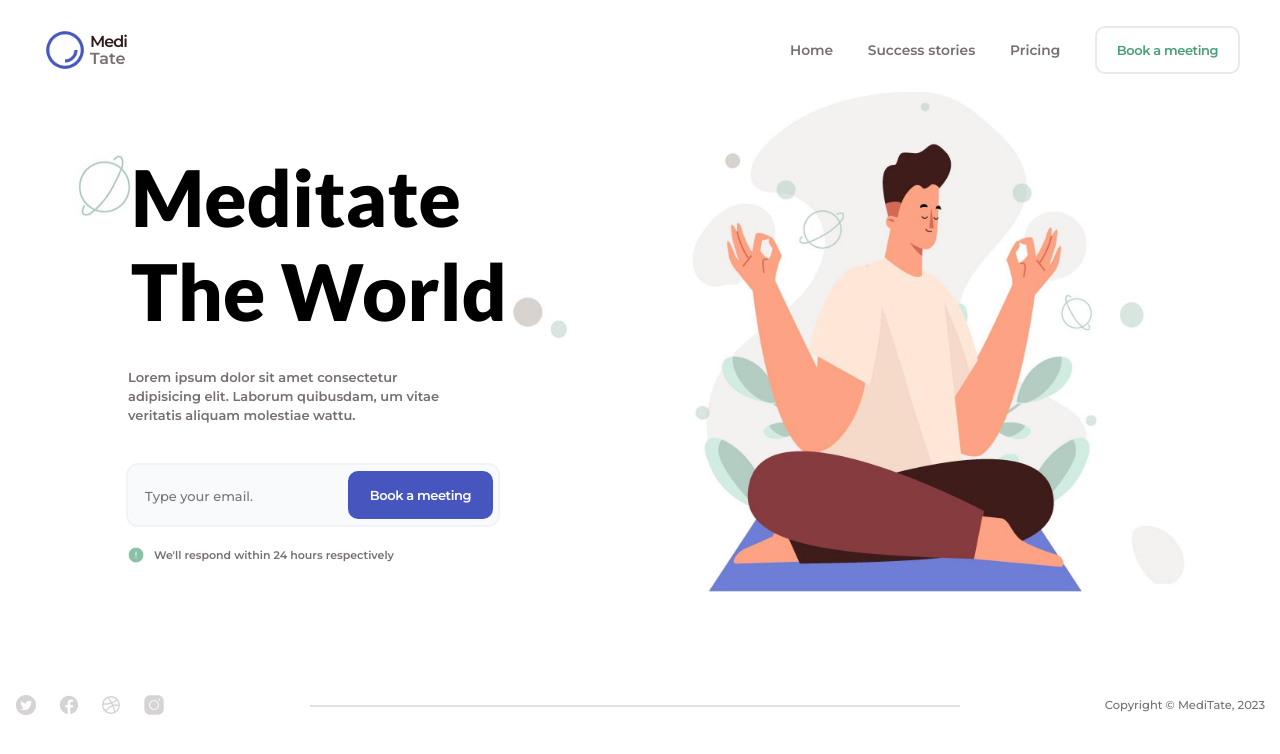
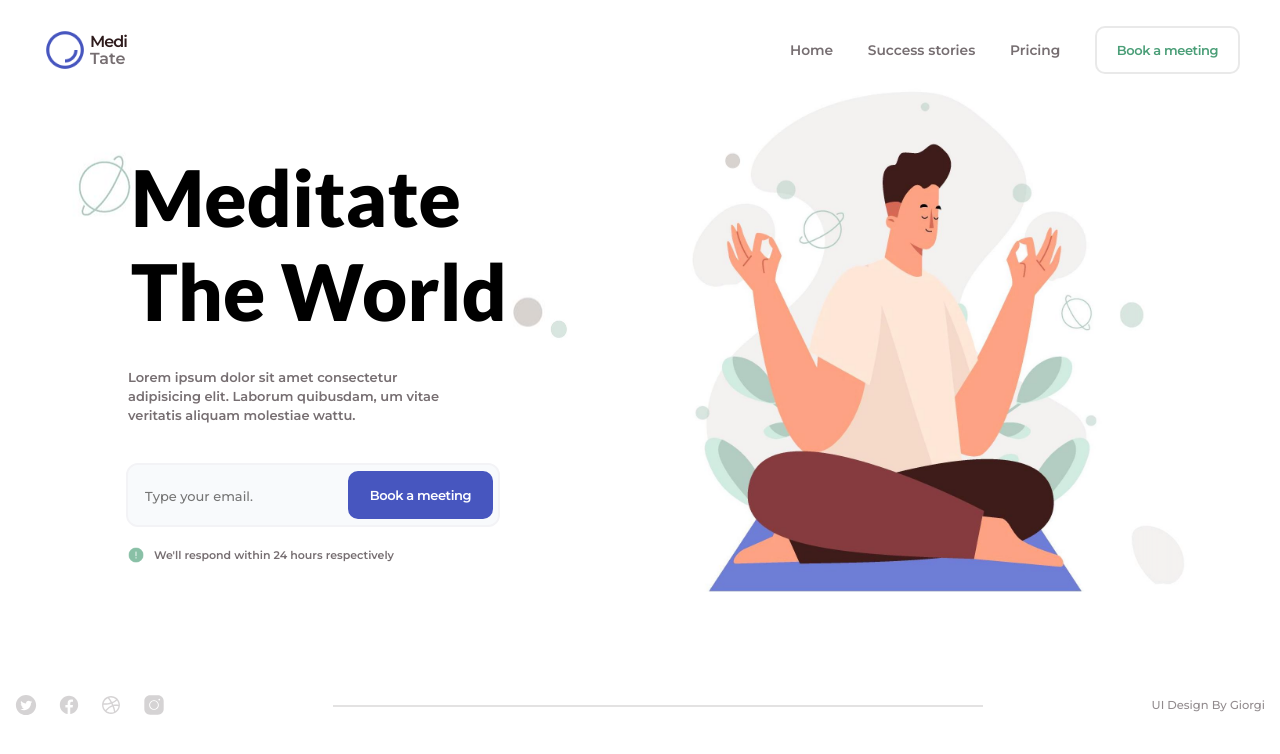
Before and after one commit to akinevans/meditate-the-world, a React (Create React App) app: page / in a window 1280 px wide. Shown: the top 754 px of the page. Built offline with nearby package versions, Linux system fonts and the light colour scheme.

Commit message:
Add credit to Footer component

```diff
--- a/src/components/Footer.css
+++ b/src/components/Footer.css
@@ -51,9 +51,19 @@
   border-bottom: 2px solid var(--text-secondary);
 }
 
-.copyright {
+.credit {
+  text-decoration: none;
   font-family: var(--body-font);
   font-size: 11.5px;
   font-weight: 500;
   color: var(--text-secondary);
+  opacity: 0.8;
+  transition: color 0.2s ease-in-out;
 }
+
+.credit:hover {
+  color: var(--text-primary);
+  opacity: 1;
+
+  transition: color 0.2s ease-in-out;
+}
--- a/src/components/Footer.js
+++ b/src/components/Footer.js
@@ -1,3 +1,4 @@
+/* eslint-disable react/jsx-no-target-blank */
 import React from "react";
 import twitter from "../icons/twitter.svg";
 import facebook from "../icons/facebook.svg";
@@ -6,6 +7,7 @@ import instagram from "../icons/instagram.svg";
 import "./Footer.css";
 
 export default function Footer() {
+  const creditLink = "https://dribbble.com/giorgimatsukatovi";
   return (
     <footer className='footer-outer-wrapper'>
       <div className='footer-inner-wrapper'>
@@ -16,7 +18,9 @@ export default function Footer() {
           <img src={instagram} alt='' />
         </div>
         <div className='footer-spacer'></div>
-        <p className='copyright'>Copyright © MediTate, 2023</p>
+        <a href={creditLink} className='credit' target='_blank'>
+          UI Design By Giorgi
+        </a>
       </div>
     </footer>
   );
```
